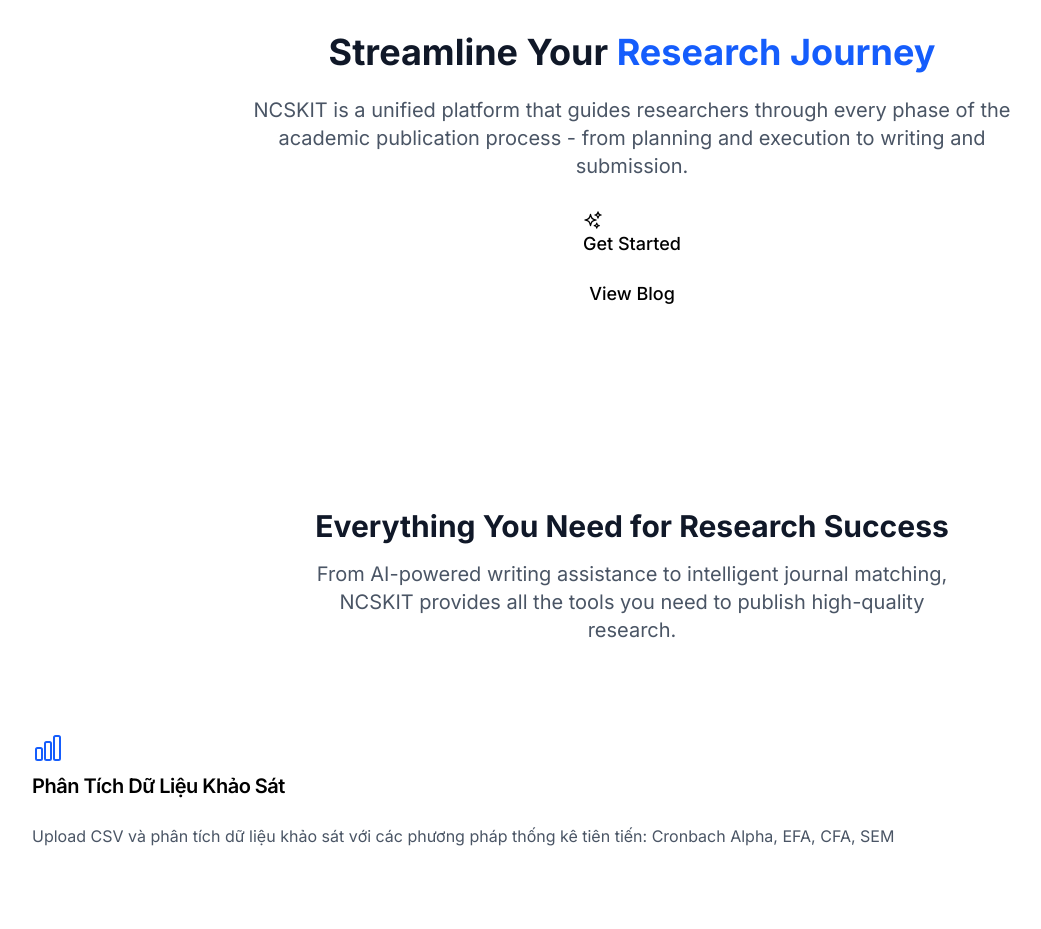
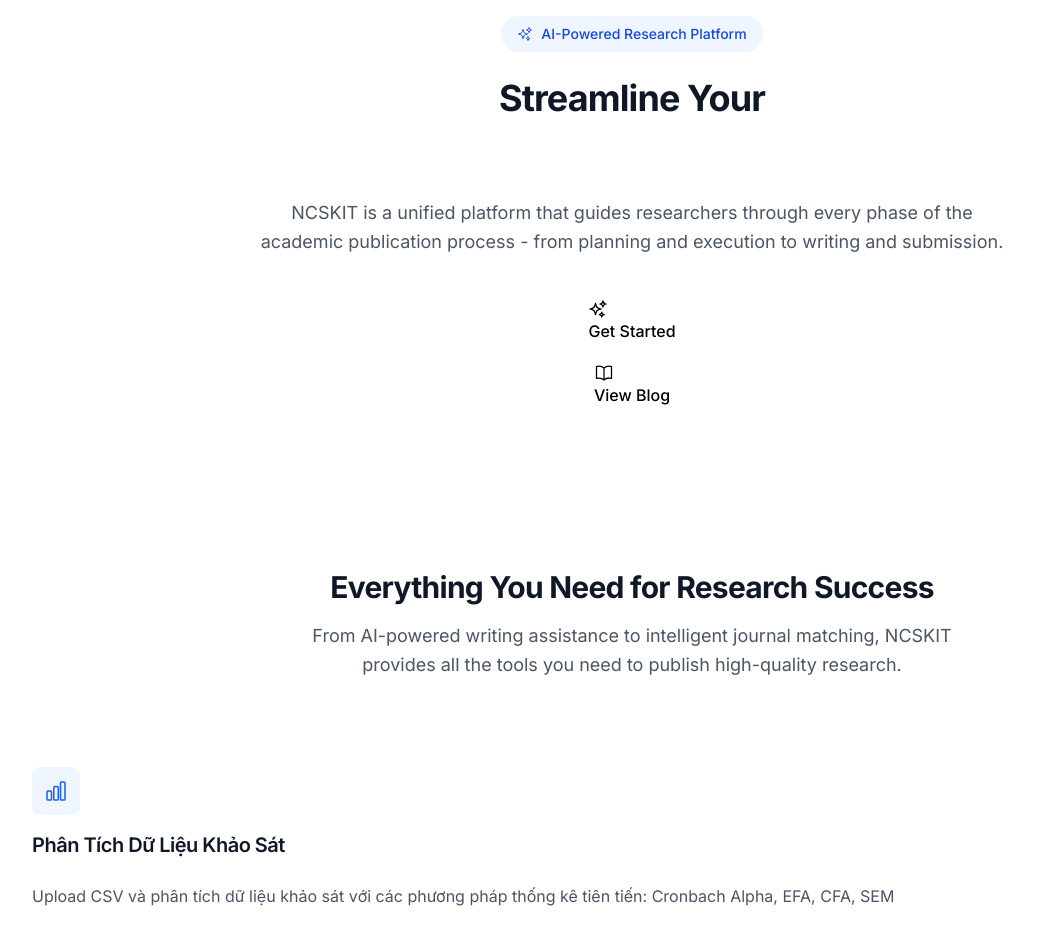
Before and after one commit to hailp1/newncskit, a Next.js app in the folder frontend/: page / in a window 1280 px wide. Shown: the part 120-1049 px from the top of the page, without its empty margins (8-1049 px from the left). Built offline with nearby package versions, Linux system fonts and the light colour scheme; no server answers.

Commit message:
Refactor: Enhance UI and UX with professional design updates
Co-authored-by: haiwegoo <haiwegoo@gmail.com>

```diff
--- a/frontend/src/app/globals.css
+++ b/frontend/src/app/globals.css
@@ -29,33 +29,35 @@
   --text-lg-desktop: 1.25rem;
 }
 
-/* NCSKIT Custom CSS Variables */
+/* NCSKIT Custom CSS Variables - International Academic Standards */
 :root {
-  /* Base Colors */
+  /* Base Colors - Improved contrast for accessibility */
   --background: 0 0% 100%;
-  --foreground: 222.2 84% 4.9%;
+  --foreground: 222.2 47% 11.2%;
   --card: 0 0% 100%;
-  --card-foreground: 222.2 84% 4.9%;
+  --card-foreground: 222.2 47% 11.2%;
   --popover: 0 0% 100%;
-  --popover-foreground: 222.2 84% 4.9%;
+  --popover-foreground: 222.2 47% 11.2%;
 
-  /* Brand Colors */
+  /* Brand Colors - Professional academic palette */
   --primary: 221.2 83.2% 53.3%;
-  --primary-foreground: 210 40% 98%;
-  --secondary: 210 40% 96%;
-  --secondary-foreground: 222.2 84% 4.9%;
-  --muted: 210 40% 96%;
+  --primary-foreground: 0 0% 100%;
+  --secondary: 210 40% 96.1%;
+  --secondary-foreground: 222.2 47% 11.2%;
+  --muted: 210 40% 96.1%;
   --muted-foreground: 215.4 16.3% 46.9%;
-  --accent: 210 40% 96%;
-  --accent-foreground: 222.2 84% 4.9%;
+  --accent: 210 40% 96.1%;
+  --accent-foreground: 222.2 47% 11.2%;
 
-  /* Status Colors */
-  --destructive: 0 84.2% 60.2%;
-  --destructive-foreground: 210 40% 98%;
-  --success: 142.1 76.2% 36.3%;
-  --success-foreground: 210 40% 98%;
-  --warning: 47.9 95.8% 53.1%;
+  /* Status Colors - WCAG AA compliant */
+  --destructive: 0 72.2% 50.6%;
+  --destructive-foreground: 0 0% 100%;
+  --success: 142.1 70.6% 45.3%;
+  --success-foreground: 0 0% 100%;
+  --warning: 38.7 92% 50%;
   --warning-foreground: 26 83.3% 14.1%;
+  --info: 199.1 89.1% 48.2%;
+  --info-foreground: 0 0% 100%;
 
   /* UI Elements */
   --border: 214.3 31.8% 91.4%;
@@ -63,10 +65,70 @@
   --ring: 221.2 83.2% 53.3%;
   --radius: 0.5rem;
 
-  /* NCSKIT Specific */
+  /* NCSKIT Specific - Academic color palette */
   --ncskit-blue: 221.2 83.2% 53.3%;
-  --ncskit-green: 142.1 76.2% 36.3%;
+  --ncskit-blue-dark: 221.2 83.2% 43.3%;
+  --ncskit-blue-light: 221.2 83.2% 95%;
+  --ncskit-green: 142.1 70.6% 45.3%;
   --ncskit-purple: 262.1 83.3% 57.8%;
+  --ncskit-gray-50: 210 40% 98%;
+  --ncskit-gray-100: 210 40% 96.1%;
+  --ncskit-gray-200: 214.3 31.8% 91.4%;
+  --ncskit-gray-300: 216 12.2% 83.9%;
+  --ncskit-gray-400: 218 11.2% 65.1%;
+  --ncskit-gray-500: 220 8.9% 46.1%;
+  --ncskit-gray-600: 215 13.8% 34.1%;
+  --ncskit-gray-700: 217.2 32.6% 17.5%;
+  --ncskit-gray-800: 222.2 47% 11.2%;
+  --ncskit-gray-900: 222.2 84% 4.9%;
+
+  /* Typography Scale - Academic standard (Major Third: 1.25) */
+  --font-size-xs: 0.75rem;      /* 12px */
+  --font-size-sm: 0.875rem;     /* 14px */
+  --font-size-base: 1rem;       /* 16px */
+  --font-size-lg: 1.125rem;     /* 18px */
+  --font-size-xl: 1.25rem;      /* 20px */
+  --font-size-2xl: 1.563rem;    /* 25px */
+  --font-size-3xl: 1.953rem;    /* 31px */
+  --font-size-4xl: 2.441rem;    /* 39px */
+  --font-size-5xl: 3.052rem;    /* 49px */
+
+  /* Line Heights - Optimal reading */
+  --line-height-tight: 1.25;
+  --line-height-snug: 1.375;
+  --line-height-normal: 1.5;
+  --line-height-relaxed: 1.625;
+  --line-height-loose: 2;
+
+  /* Letter Spacing */
+  --letter-spacing-tighter: -0.05em;
+  --letter-spacing-tight: -0.025em;
+  --letter-spacing-normal: 0;
+  --letter-spacing-wide: 0.025em;
+  --letter-spacing-wider: 0.05em;
+  --letter-spacing-widest: 0.1em;
+
+  /* Spacing Scale - 8px base (academic standard) */
+  --spacing-0: 0;
+  --spacing-1: 0.25rem;   /* 4px */
+  --spacing-2: 0.5rem;    /* 8px */
+  --spacing-3: 0.75rem;   /* 12px */
+  --spacing-4: 1rem;      /* 16px */
+  --spacing-5: 1.25rem;   /* 20px */
+  --spacing-6: 1.5rem;    /* 24px */
+  --spacing-8: 2rem;      /* 32px */
+  --spacing-10: 2.5rem;   /* 40px */
+  --spacing-12: 3rem;     /* 48px */
+  --spacing-16: 4rem;     /* 64px */
+  --spacing-20: 5rem;     /* 80px */
+  --spacing-24: 6rem;     /* 96px */
+
+  /* Shadows - Subtle academic aesthetic */
+  --shadow-sm: 0 1px 2px 0 rgb(0 0 0 / 0.05);
+  --shadow: 0 1px 3px 0 rgb(0 0 0 / 0.1), 0 1px 2px -1px rgb(0 0 0 / 0.1);
+  --shadow-md: 0 4px 6px -1px rgb(0 0 0 / 0.1), 0 2px 4px -2px rgb(0 0 0 / 0.1);
+  --shadow-lg: 0 10px 15px -3px rgb(0 0 0 / 0.1), 0 4px 6px -4px rgb(0 0 0 / 0.1);
+  --shadow-xl: 0 20px 25px -5px rgb(0 0 0 / 0.1), 0 8px 10px -6px rgb(0 0 0 / 0.1);
 }
 
 .dark {
@@ -107,8 +169,78 @@ body {
     sans-serif;
   -webkit-font-smoothing: antialiased;
   -moz-osx-font-smoothing: grayscale;
+  text-rendering: optimizeLegibility;
   background-color: hsl(var(--background));
   color: hsl(var(--foreground));
+  font-size: var(--font-size-base);
+  line-height: var(--line-height-normal);
+  letter-spacing: var(--letter-spacing-normal);
+}
+
+/* Typography Classes - Academic Standards */
+h1, h2, h3, h4, h5, h6 {
+  font-weight: 700;
+  line-height: var(--line-height-tight);
+  letter-spacing: var(--letter-spacing-tight);
+  color: hsl(var(--foreground));
+}
+
+h1 {
+  font-size: var(--font-size-4xl);
+  line-height: var(--line-height-tight);
+  margin-bottom: var(--spacing-6);
+}
+
+h2 {
+  font-size: var(--font-size-3xl);
+  line-height: var(--line-height-snug);
+  margin-bottom: var(--spacing-5);
+}
+
+h3 {
+  font-size: var(--font-size-2xl);
+  line-height: var(--line-height-snug);
+  margin-bottom: var(--spacing-4);
+}
+
+h4 {
+  font-size: var(--font-size-xl);
+  line-height: var(--line-height-normal);
+  margin-bottom: var(--spacing-3);
+}
+
+h5 {
+  font-size: var(--font-size-lg);
+  line-height: var(--line-height-normal);
+  margin-bottom: var(--spacing-2);
+}
+
+h6 {
+  font-size: var(--font-size-base);
+  line-height: var(--line-height-normal);
+  margin-bottom: var(--spacing-2);
+}
+
+p {
+  margin-bottom: var(--spacing-4);
+  line-height: var(--line-height-relaxed);
+}
+
+a {
+  color: hsl(var(--primary));
+  text-decoration: none;
+  transition: color 0.2s ease-in-out;
+}
+
+a:hover {
+  color: hsl(var(--primary) / 0.8);
+  text-decoration: underline;
+}
+
+a:focus {
+  outline: 2px solid hsl(var(--ring));
+  outline-offset: 2px;
+  border-radius: calc(var(--radius) - 2px);
 }
 
 /* Custom Utility Classes */
--- a/frontend/src/app/page.tsx
+++ b/frontend/src/app/page.tsx
@@ -64,29 +64,37 @@ const benefits = [
 export default function HomePage() {
   return (
     <MainLayout>
-      <div className="bg-gradient-to-br from-blue-50 to-indigo-100">
+      <div className="bg-gradient-to-br from-slate-50 via-blue-50 to-indigo-50">
 
-      {/* Hero Section */}
+      {/* Hero Section - Professional Academic Design */}
       <div className="relative overflow-hidden">
-        <div className="max-w-7xl mx-auto px-4 sm:px-6 lg:px-8 py-24">
-          <div className="text-center">
-            <h1 className="text-4xl md:text-6xl font-bold text-gray-900 mb-6">
+        <div className="absolute inset-0 bg-grid-pattern opacity-5"></div>
+        <div className="max-w-7xl mx-auto px-4 sm:px-6 lg:px-8 py-20 md:py-28 lg:py-32">
+          <div className="text-center max-w-4xl mx-auto">
+            <div className="inline-flex items-center gap-2 px-4 py-2 mb-6 bg-blue-50 border border-blue-100 rounded-full text-sm font-medium text-blue-700">
+              <SparklesIcon className="w-4 h-4" />
+              <span>AI-Powered Research Platform</span>
+            </div>
+            <h1 className="text-4xl sm:text-5xl md:text-6xl lg:text-7xl font-bold text-gray-900 mb-6 leading-tight tracking-tight">
               Streamline Your
-              <span className="text-blue-600"> Research Journey</span>
+              <span className="block mt-2 bg-gradient-to-r from-blue-600 to-indigo-600 bg-clip-text text-transparent">
+                Research Journey
+              </span>
             </h1>
-            <p className="text-xl text-gray-600 mb-8 max-w-3xl mx-auto">
+            <p className="text-lg sm:text-xl text-gray-600 mb-10 max-w-3xl mx-auto leading-relaxed">
               NCSKIT is a unified platform that guides researchers through every phase of the
               academic publication process - from planning and execution to writing and submission.
             </p>
-            <div className="flex flex-col sm:flex-row gap-4 justify-center">
-              <Button asChild size="lg" className="text-lg px-8 py-3">
-                <Link href="/login">
+            <div className="flex flex-col sm:flex-row gap-4 justify-center items-center">
+              <Button asChild size="lg" className="text-base sm:text-lg px-8 py-6 shadow-lg hover:shadow-xl transition-all duration-200">
+                <Link href="/auth/login">
                   <SparklesIcon className="w-5 h-5 mr-2" />
                   Get Started
                 </Link>
               </Button>
-              <Button asChild variant="outline" size="lg" className="text-lg px-8 py-3">
+              <Button asChild variant="outline" size="lg" className="text-base sm:text-lg px-8 py-6 border-2 hover:bg-gray-50 transition-all duration-200">
                 <Link href="/blog">
+                  <BookOpenIcon className="w-5 h-5 mr-2" />
                   View Blog
                 </Link>
               </Button>
@@ -95,29 +103,36 @@ export default function HomePage() {
         </div>
       </div>
 
-      {/* Features Section */}
-      <div className="py-24 bg-white">
+      {/* Features Section - Enhanced Academic Layout */}
+      <div className="py-20 md:py-24 lg:py-28 bg-white">
         <div className="max-w-7xl mx-auto px-4 sm:px-6 lg:px-8">
-          <div className="text-center mb-16">
-            <h2 className="text-3xl md:text-4xl font-bold text-gray-900 mb-4">
+          <div className="text-center mb-16 md:mb-20">
+            <h2 className="text-3xl sm:text-4xl md:text-5xl font-bold text-gray-900 mb-4 tracking-tight">
               Everything You Need for Research Success
             </h2>
-            <p className="text-xl text-gray-600 max-w-2xl mx-auto">
+            <p className="text-lg sm:text-xl text-gray-600 max-w-2xl mx-auto leading-relaxed">
               From AI-powered writing assistance to intelligent journal matching,
               NCSKIT provides all the tools you need to publish high-quality research.
             </p>
           </div>
 
-          <div className="grid grid-cols-1 md:grid-cols-2 lg:grid-cols-3 gap-8">
-            {features.map((feature) => (
-              <Card key={feature.name} className="hover:shadow-lg transition-shadow cursor-pointer">
-                <Link href={feature.href}>
-                  <CardHeader>
-                    <feature.icon className="h-8 w-8 text-blue-600 mb-2" />
-                    <CardTitle className="text-xl">{feature.name}</CardTitle>
+          <div className="grid grid-cols-1 md:grid-cols-2 lg:grid-cols-3 gap-6 md:gap-8">
+            {features.map((feature, index) => (
+              <Card
+                key={feature.name}
+                className="group hover:shadow-xl transition-all duration-300 cursor-pointer border border-gray-200 hover:border-blue-300 bg-white"
+              >
+                <Link href={feature.href} className="block h-full">
+                  <CardHeader className="pb-4">
+                    <div className="inline-flex items-center justify-center w-12 h-12 rounded-lg bg-blue-50 group-hover:bg-blue-100 mb-4 transition-colors duration-300">
+                      <feature.icon className="h-6 w-6 text-blue-600" />
+                    </div>
+                    <CardTitle className="text-xl font-semibold text-gray-900 mb-2 group-hover:text-blue-600 transition-colors">
+                      {feature.name}
+                    </CardTitle>
                   </CardHeader>
                   <CardContent>
-                    <p className="text-gray-600">{feature.description}</p>
+                    <p className="text-gray-600 leading-relaxed">{feature.description}</p>
                   </CardContent>
                 </Link>
               </Card>
@@ -126,50 +141,52 @@ export default function HomePage() {
         </div>
       </div>
 
-      {/* Benefits Section */}
-      <div className="py-24 bg-gray-50">
+      {/* Benefits Section - Professional Stats Layout */}
+      <div className="py-20 md:py-24 lg:py-28 bg-gradient-to-br from-gray-50 to-blue-50">
         <div className="max-w-7xl mx-auto px-4 sm:px-6 lg:px-8">
-          <div className="grid grid-cols-1 lg:grid-cols-2 gap-12 items-center">
+          <div className="grid grid-cols-1 lg:grid-cols-2 gap-12 lg:gap-16 items-center">
             <div>
-              <h2 className="text-3xl md:text-4xl font-bold text-gray-900 mb-6">
+              <h2 className="text-3xl sm:text-4xl md:text-5xl font-bold text-gray-900 mb-6 tracking-tight">
                 Why Choose NCSKIT?
               </h2>
-              <p className="text-lg text-gray-600 mb-8">
+              <p className="text-lg sm:text-xl text-gray-600 mb-8 leading-relaxed">
                 Join thousands of researchers who have streamlined their publication
                 workflow and increased their research productivity with our AI-powered platform.
               </p>
               <ul className="space-y-4">
                 {benefits.map((benefit, index) => (
-                  <li key={index} className="flex items-center">
-                    <CheckCircleIcon className="h-6 w-6 text-green-500 mr-3 flex-shrink-0" />
-                    <span className="text-gray-700">{benefit}</span>
+                  <li key={index} className="flex items-start gap-3">
+                    <div className="flex-shrink-0 mt-0.5">
+                      <CheckCircleIcon className="h-6 w-6 text-green-600" />
+                    </div>
+                    <span className="text-gray-700 text-base leading-relaxed">{benefit}</span>
                   </li>
                 ))}
               </ul>
             </div>
-            <div className="grid grid-cols-2 gap-4">
-              <Card>
-                <CardContent className="pt-6 text-center">
-                  <div className="text-3xl font-bold text-blue-600 mb-2">10K+</div>
-                  <div className="text-gray-600">Active Researchers</div>
+            <div className="grid grid-cols-2 gap-4 md:gap-6">
+              <Card className="border border-gray-200 shadow-sm hover:shadow-md transition-shadow">
+                <CardContent className="pt-6 pb-6 text-center">
+                  <div className="text-3xl md:text-4xl font-bold text-blue-600 mb-2">10K+</div>
+                  <div className="text-sm md:text-base text-gray-600 font-medium">Active Researchers</div>
                 </CardContent>
               </Card>
-              <Card>
-                <CardContent className="pt-6 text-center">
-                  <div className="text-3xl font-bold text-green-600 mb-2">50K+</div>
-                  <div className="text-gray-600">Papers Published</div>
+              <Card className="border border-gray-200 shadow-sm hover:shadow-md transition-shadow">
+                <CardContent className="pt-6 pb-6 text-center">
+                  <div className="text-3xl md:text-4xl font-bold text-green-600 mb-2">50K+</div>
+                  <div className="text-sm md:text-base text-gray-600 font-medium">Papers Published</div>
                 </CardContent>
               </Card>
-              <Card>
-                <CardContent className="pt-6 text-center">
-                  <div className="text-3xl font-bold text-purple-600 mb-2">95%</div>
-                  <div className="text-gray-600">Success Rate</div>
+              <Card className="border border-gray-200 shadow-sm hover:shadow-md transition-shadow">
+                <CardContent className="pt-6 pb-6 text-center">
+                  <div className="text-3xl md:text-4xl font-bold text-purple-600 mb-2">95%</div>
+                  <div className="text-sm md:text-base text-gray-600 font-medium">Success Rate</div>
                 </CardContent>
               </Card>
-              <Card>
-                <CardContent className="pt-6 text-center">
-                  <div className="text-3xl font-bold text-orange-600 mb-2">24/7</div>
-                  <div className="text-gray-600">AI Support</div>
+              <Card className="border border-gray-200 shadow-sm hover:shadow-md transition-shadow">
+                <CardContent className="pt-6 pb-6 text-center">
+                  <div className="text-3xl md:text-4xl font-bold text-orange-600 mb-2">24/7</div>
+                  <div className="text-sm md:text-base text-gray-600 font-medium">AI Support</div>
                 </CardContent>
               </Card>
             </div>
@@ -177,24 +194,24 @@ export default function HomePage() {
         </div>
       </div>
 
-      {/* CTA Section */}
-      <div className="py-24 bg-blue-600">
+      {/* CTA Section - Professional Call to Action */}
+      <div className="py-20 md:py-24 lg:py-28 bg-gradient-to-r from-blue-600 via-blue-700 to-indigo-700">
         <div className="max-w-7xl mx-auto px-4 sm:px-6 lg:px-8 text-center">
-          <h2 className="text-3xl md:text-4xl font-bold text-white mb-6">
+          <h2 className="text-3xl sm:text-4xl md:text-5xl font-bold text-white mb-6 tracking-tight">
             Ready to Transform Your Research?
           </h2>
-          <p className="text-xl text-blue-100 mb-8 max-w-2xl mx-auto">
+          <p className="text-lg sm:text-xl text-blue-100 mb-10 max-w-2xl mx-auto leading-relaxed">
             Join the research revolution and start publishing high-quality papers
             with the power of AI-assisted research management.
           </p>
-          <div className="flex flex-col sm:flex-row gap-4 justify-center">
-            <Button asChild size="lg" variant="secondary" className="text-lg px-8 py-3">
-              <Link href="/dashboard">
+          <div className="flex flex-col sm:flex-row gap-4 justify-center items-center">
+            <Button asChild size="lg" variant="secondary" className="text-base sm:text-lg px-8 py-6 shadow-lg hover:shadow-xl transition-all duration-200">
+              <Link href="/auth/login">
                 <UsersIcon className="w-5 h-5 mr-2" />
                 Start Free Trial
               </Link>
             </Button>
-            <Button asChild variant="outline" size="lg" className="text-lg px-8 py-3 text-white border-white hover:bg-white hover:text-blue-600">
+            <Button asChild variant="outline" size="lg" className="text-base sm:text-lg px-8 py-6 text-white border-2 border-white hover:bg-white hover:text-blue-600 transition-all duration-200">
               <Link href="/contact">
                 Contact Sales
               </Link>
--- a/frontend/src/components/ui/button.tsx
+++ b/frontend/src/components/ui/button.tsx
@@ -15,20 +15,20 @@ const Button = React.forwardRef<HTMLButtonElement, ButtonProps>(
     return (
       <Comp
         className={cn(
-          "inline-flex items-center justify-center whitespace-nowrap rounded-md text-sm font-medium ring-offset-background transition-colors focus-visible:outline-none focus-visible:ring-2 focus-visible:ring-ring focus-visible:ring-offset-2 disabled:pointer-events-none disabled:opacity-50",
+          "inline-flex items-center justify-center whitespace-nowrap rounded-md text-sm font-medium ring-offset-background transition-all duration-200 focus-visible:outline-none focus-visible:ring-2 focus-visible:ring-ring focus-visible:ring-offset-2 disabled:pointer-events-none disabled:opacity-50 disabled:cursor-not-allowed active:scale-[0.98]",
           {
-            "bg-primary text-primary-foreground hover:bg-primary/90": variant === 'default',
-            "bg-destructive text-destructive-foreground hover:bg-destructive/90": variant === 'destructive',
-            "border border-input bg-background hover:bg-accent hover:text-accent-foreground": variant === 'outline',
-            "bg-secondary text-secondary-foreground hover:bg-secondary/80": variant === 'secondary',
+            "bg-primary text-primary-foreground hover:bg-primary/90 shadow-sm hover:shadow-md": variant === 'default',
+            "bg-destructive text-destructive-foreground hover:bg-destructive/90 shadow-sm hover:shadow-md": variant === 'destructive',
+            "border-2 border-input bg-background hover:bg-accent hover:text-accent-foreground hover:border-primary/50": variant === 'outline',
+            "bg-secondary text-secondary-foreground hover:bg-secondary/80 shadow-sm": variant === 'secondary',
             "hover:bg-accent hover:text-accent-foreground": variant === 'ghost',
-            "text-primary underline-offset-4 hover:underline": variant === 'link',
+            "text-primary underline-offset-4 hover:underline focus-visible:ring-0": variant === 'link',
           },
           {
-            "h-10 px-4 py-2": size === 'default',
-            "h-9 rounded-md px-3": size === 'sm',
-            "h-11 rounded-md px-8": size === 'lg',
-            "h-10 w-10": size === 'icon',
+            "h-10 px-4 py-2 min-h-[44px]": size === 'default',
+            "h-9 rounded-md px-3 min-h-[36px]": size === 'sm',
+            "h-12 rounded-md px-8 min-h-[48px] text-base": size === 'lg',
+            "h-10 w-10 min-h-[44px] min-w-[44px]": size === 'icon',
           },
           className
         )}
--- a/frontend/src/components/ui/card.tsx
+++ b/frontend/src/components/ui/card.tsx
@@ -8,7 +8,7 @@ const Card = React.forwardRef<
   <div
     ref={ref}
     className={cn(
-      "rounded-lg border bg-card text-card-foreground shadow-sm",
+      "rounded-lg border border-gray-200 bg-card text-card-foreground shadow-sm transition-shadow duration-200",
       className
     )}
     {...props}
@@ -31,7 +31,7 @@ const CardTitle = React.forwardRef<
   <h3
     ref={ref}
     className={cn(
-      "text-2xl font-semibold leading-none tracking-tight",
+      "text-xl font-semibold leading-tight tracking-tight text-gray-900",
       className
     )}
     {...props}
--- a/frontend/src/components/ui/input.tsx
+++ b/frontend/src/components/ui/input.tsx
@@ -10,7 +10,7 @@ const Input = React.forwardRef<HTMLInputElement, InputProps>(
       <input
         type={type}
         className={cn(
-          "flex h-10 w-full rounded-md border border-input bg-background px-3 py-2 text-sm ring-offset-background file:border-0 file:bg-transparent file:text-sm file:font-medium placeholder:text-muted-foreground focus-visible:outline-none focus-visible:ring-2 focus-visible:ring-ring focus-visible:ring-offset-2 disabled:cursor-not-allowed disabled:opacity-50",
+          "flex h-10 w-full rounded-md border-2 border-input bg-background px-3 py-2 text-sm ring-offset-background file:border-0 file:bg-transparent file:text-sm file:font-medium placeholder:text-muted-foreground transition-all duration-200 focus-visible:outline-none focus-visible:ring-2 focus-visible:ring-ring focus-visible:ring-offset-2 focus-visible:border-primary disabled:cursor-not-allowed disabled:opacity-50 disabled:bg-gray-50",
           className
         )}
         ref={ref}
```
Also changed, not shown: frontend/src/app/(dashboard)/dashboard/page.tsx (+67 -49 lines), frontend/src/components/layout/footer.tsx (+9 -9 lines), frontend/src/components/layout/header.tsx (+6 -5 lines).
